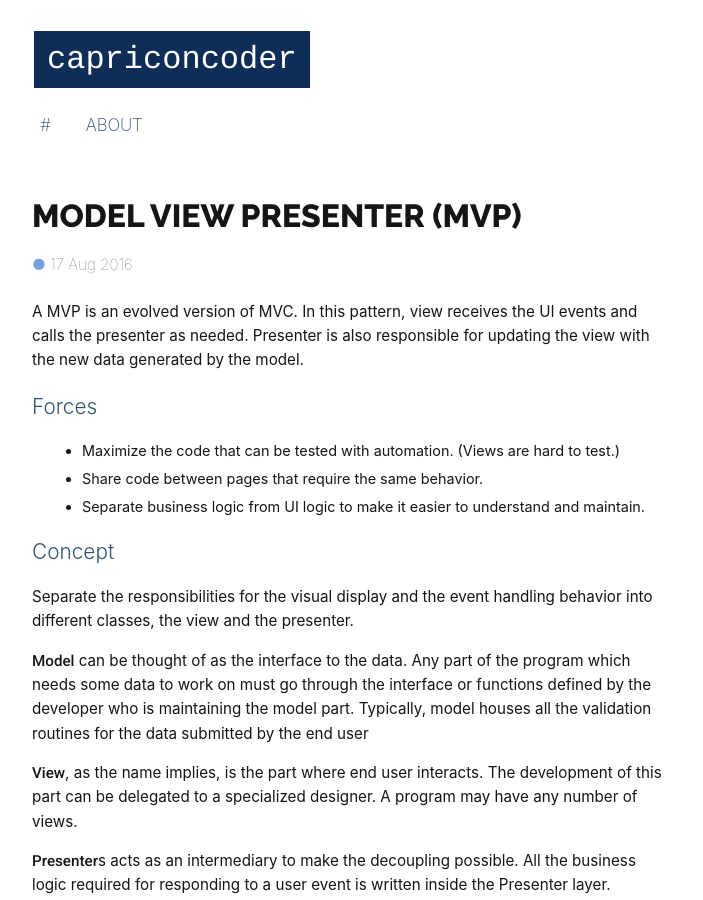
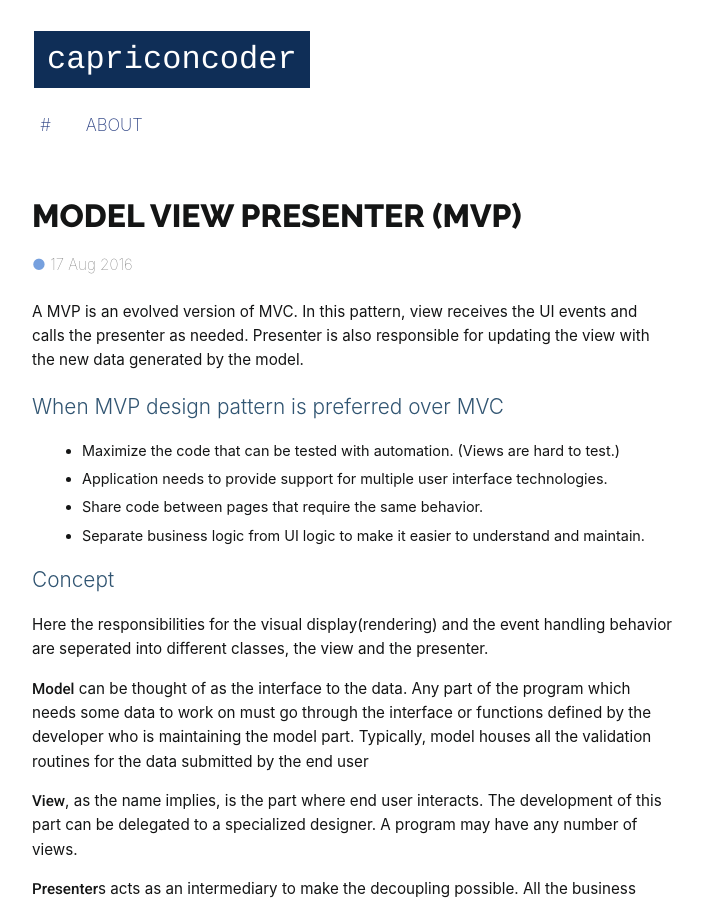
Before and after one commit to capriconcoder/capriconcoder.github.io, a Jekyll site: the page built from _posts/2016-08-17-mvp.md, in a window 1280 px wide and 900 px high. Shown: the whole window, without its empty margins (288-991 px from the left). Built offline with Jekyll 4.4.1, drawn with Linux system fonts in a browser that asks for light colours; some web fonts are replaced.

Commit message:
Post Update

```diff
--- a/_posts/2016-08-17-mvp.md
+++ b/_posts/2016-08-17-mvp.md
@@ -6,15 +6,16 @@ tags: [patterns]
 ---
 A MVP is an evolved version of MVC. In this pattern, view receives the UI events and calls the presenter as needed. Presenter is also responsible for updating the view with the new data generated by the model.
 
-## Forces
+## When MVP design pattern is preferred over MVC
 
 * Maximize the code that can be tested with automation. (Views are hard to test.)
+* Application needs to provide support for multiple user interface technologies.
 * Share code between pages that require the same behavior.
 * Separate business logic from UI logic to make it easier to understand and maintain.
 
 ## Concept
 
-Separate the responsibilities for the visual display and the event handling behavior into different classes, the view and the presenter.
+Here the responsibilities for the visual display(rendering) and the event handling behavior are seperated into different classes, the view and the presenter.
 
 **Model** can be thought of as the interface to the data. Any part of the program which needs some data to work on must go through the interface or functions defined by the developer who is maintaining the model part. Typically, model houses all the validation routines for the data submitted by the end user
 
@@ -33,6 +34,7 @@ MVP is the successor of MVC and one of the popular design patterns used in the .
 
 Presenter refers back to the view while Controller doesn’t. Normal pattern found here is to create an abstraction of the View (in terms of properties / events) & Presenter refers to it. This makes the mocking of View much easier & hence the Unit Testing aspect
 
+
 ## Variations
 
 * **Passive View** - the view is not aware of the model and the presenter updates the view to reflect the changes in the model.
```
Also changed, not shown: _posts/2016-08-16-mvc-post.md (+0 -2 lines).
